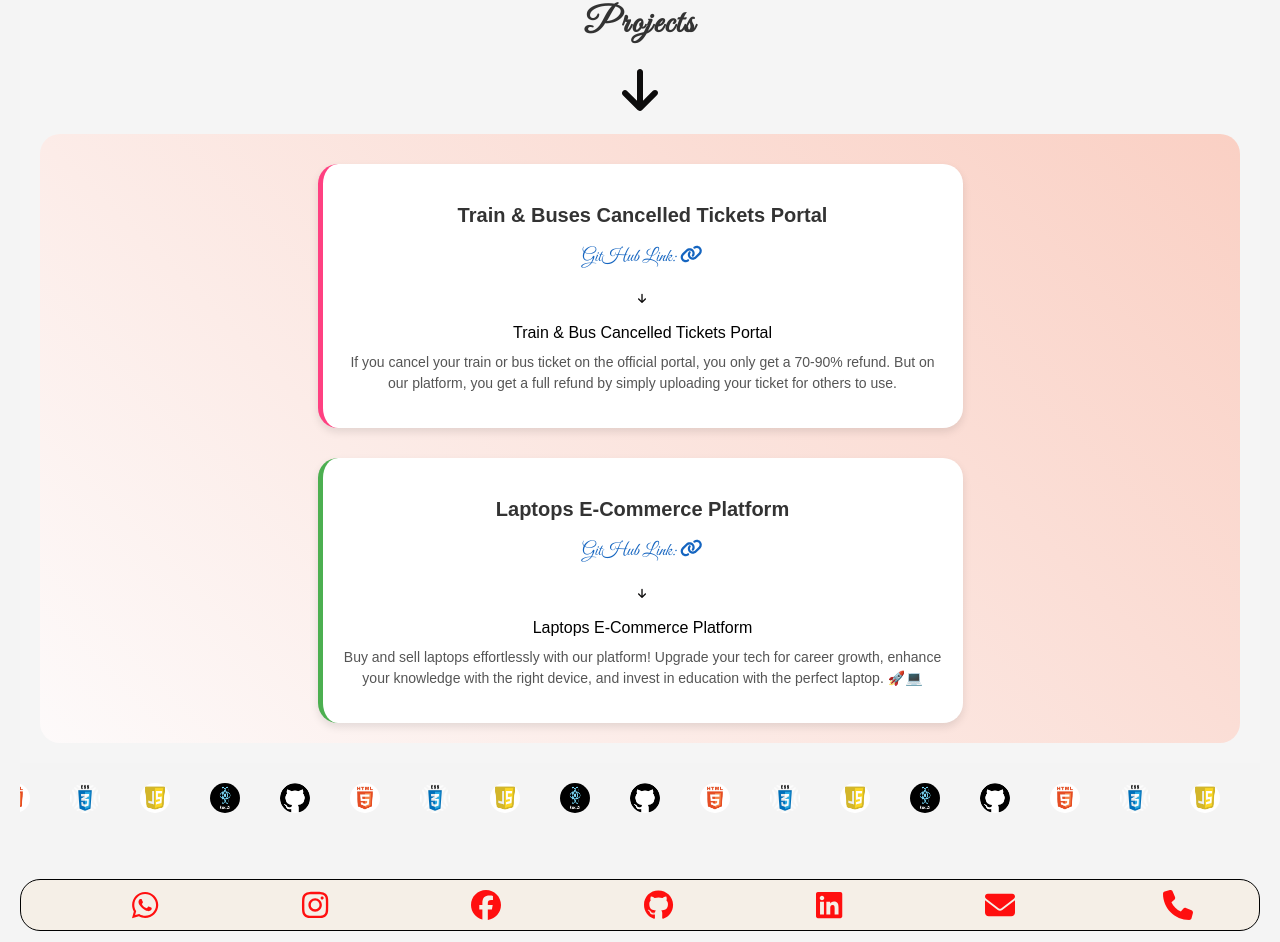
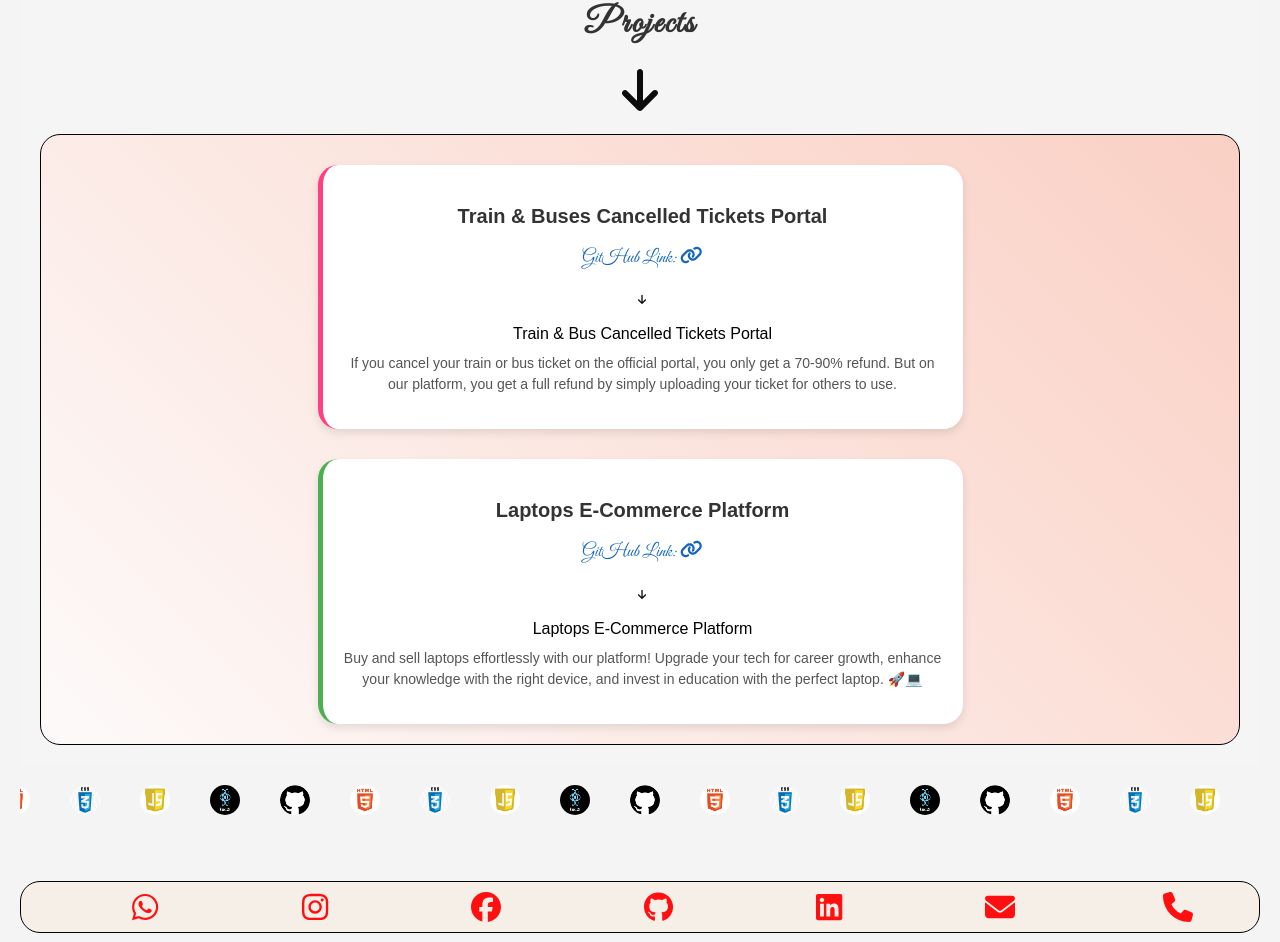
Before and after one commit to DSATHISH327/E_comerce_platform, a React (Vite) app: page /portfolio/projects in a window 1280 px wide. Shown: the part 2612-3554 px from the top of the page. Built offline with nearby package versions, Linux system fonts and the light colour scheme; a web font is replaced by a local one.

Commit message:
Project Deployment successfully Completed

```diff
--- a/package.json
+++ b/package.json
@@ -3,7 +3,6 @@
   "private": true,
   "version": "0.0.0",
   "type": "module",
-  "homepage": "https://dsathish327.github.io/E_comerce_platform/",
   "scripts": {
     "dev": "vite",
     "build": "vite build",
--- a/src/Homepage.jsx
+++ b/src/Homepage.jsx
@@ -6,12 +6,16 @@ import Marquee from './Marquee';
 import Asus from './assets/ASUS-Image.jpg'
 import Contactus from "./Contactus";
 import { Link } from "react-router-dom";
+import Video from '/advertisement.mp4'
 const Homepage = () => {
   return (
     <>
       <Marquee></Marquee>
       <div className="header">
-         <video src="public\advertisement.mp4" autoPlay loop controls width="100%" height="750" />
+      <video autoPlay loop muted playsInline className="w-full h-auto">
+      <source src={Video} type="video/mp4" />
+      Your browser does not support the video tag.
+    </video>
       </div>
       <div className="brands">
         <Link to="/Apple"><img className="Home_page_image" src={Image} alt="Apple-laptop-image" title="Apple -BRAND" /></Link>
--- a/src/Projects.css
+++ b/src/Projects.css
@@ -28,6 +28,8 @@
     justify-content: center;
     gap: 30px;
     padding: 20px;
+    border-radius: 20px;
+    border: 0.4px solid;
     border-radius: 20px;
     background: linear-gradient(45deg, #fdfafa, #fad0c4);
 }
```
Also changed, not shown: 1 other file (tests, documents, lock files or other folders).
